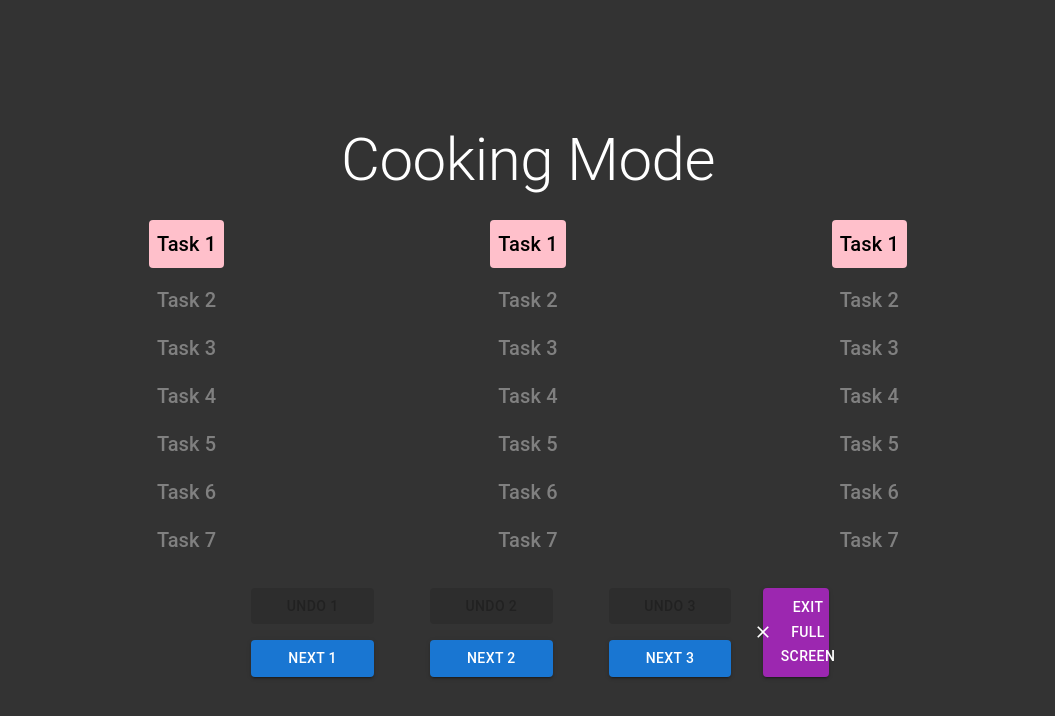
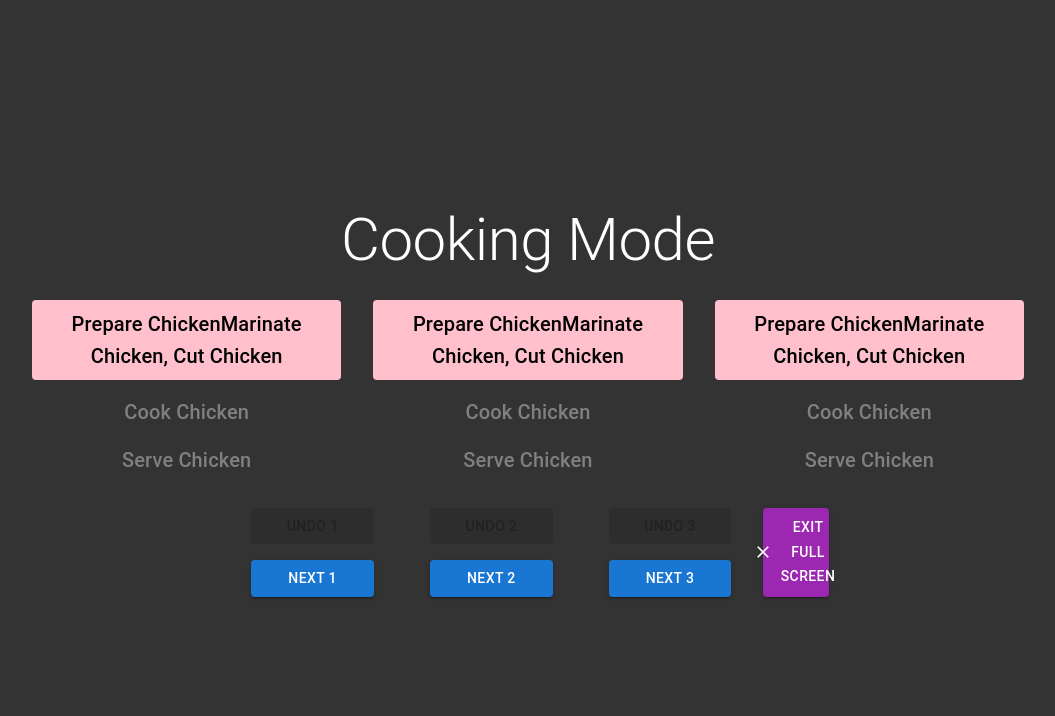
Before and after one commit to singapore2024/Team-6, a React (Vite) app in the folder vite-project/: page / in a window 1280 px wide. Both pictures are taken after a click on the button 772 px from the left and 314 px from the top of the page. Shown: the top 716 px of the page, without its empty margins (112-1167 px from the left). Built offline with nearby package versions, Linux system fonts and the light colour scheme.

Commit message:
Background

```diff
--- a/vite-project/src/App.css
+++ b/vite-project/src/App.css
@@ -1,37 +1,20 @@
-/* Centering root content with a modern layout */
 #root {
   max-width: 1280px;
   margin: 0 auto;
   padding: 2rem;
   text-align: center;
-  background: white;
-  border-radius: 12px;
-  box-shadow: 0 10px 20px rgba(0, 0, 0, 0.1);
-  color: #ffffff;
 }
-
-/* Logo styling with smooth animation and hover effects */
 .logo {
   height: 6em;
   padding: 1.5em;
   will-change: filter;
-  transition: transform 300ms ease, filter 300ms ease;
-  filter: drop-shadow(0 0 1em rgba(255, 255, 255, 0.6));
-  cursor: pointer;
+  transition: filter 300ms;
 }
 .logo:hover {
-  transform: scale(1.1);
   filter: drop-shadow(0 0 2em #646cffaa);
 }
 .logo.react:hover {
   filter: drop-shadow(0 0 2em #61dafbaa);
-}
-
-/* Smooth logo spinning animation for React logo */
-@media (prefers-reduced-motion: no-preference) {
-  a:nth-of-type(2) .logo {
-    animation: logo-spin infinite 20s linear;
-  }
 }
 @keyframes logo-spin {
   from {
@@ -41,91 +24,14 @@
     transform: rotate(360deg);
   }
 }
-
-/* Card container with modern box shadow and smooth hover effect */
+@media (prefers-reduced-motion: no-preference) {
+  a:nth-of-type(2) .logo {
+    animation: logo-spin infinite 20s linear;
+  }
+}
 .card {
   padding: 2em;
-  background-color: rgba(255, 255, 255, 0.1);
-  backdrop-filter: blur(10px);
-  border-radius: 10px;
-  box-shadow: 0 10px 30px rgba(0, 0, 0, 0.2);
-  transition: transform 0.3s ease, box-shadow 0.3s ease;
 }
-.card:hover {
-  transform: translateY(-5px);
-  box-shadow: 0 15px 40px rgba(0, 0, 0, 0.3);
+.read-the-docs {
+  color: #888;
 }
-
-/* Typography for readability */
-h1 {
-  font-size: 3.2em;
-  line-height: 1.1;
-  font-weight: bold;
-  color: #fff;
-}
-
-/* Link and hover styles for a modern, sleek look */
-a {
-  font-weight: 600;
-  color: #e0e0ff;
-  text-decoration: none;
-  transition: color 0.2s ease;
-}
-a:hover {
-  color: #c5c8ff;
-}
-
-/* Modern, minimal button style with hover effects */
-button {
-  border-radius: 12px;
-  border: 1px solid transparent;
-  padding: 0.8em 1.5em;
-  font-size: 1.1em;
-  font-weight: 600;
-  font-family: inherit;
-  background-color: #ff6f61;
-  color: #fff;
-  cursor: pointer;
-  transition: background-color 0.25s ease, transform 0.25s ease;
-  box-shadow: 0 8px 20px rgba(0, 0, 0, 0.15);
-}
-button:hover {
-  background-color: #ff8466;
-  transform: translateY(-3px);
-}
-button:focus,
-button:focus-visible {
-  outline: none;
-  border-color: #ffb3b3;
-}
-
-/* Reduced motion preference support */
-@media (prefers-reduced-motion: reduce) {
-  * {
-    transition: none !important;
-  }
-}
-
-/* Responsive typography and spacing */
-@media (max-width: 768px) {
-  h1 {
-    font-size: 2.5em;
-  }
-  .card {
-    padding: 1.5em;
-  }
-}
-
-/* Color scheme changes for light theme */
-@media (prefers-color-scheme: light) {
-  :root {
-    color: #213547;
-    background-color: #ffffff;
-  }
-  a:hover {
-    color: #747bff;
-  }
-  button {
-    background-color: #ff4d4d;
-  }
-}
--- a/vite-project/src/CookingMode.tsx
+++ b/vite-project/src/CookingMode.tsx
@@ -6,7 +6,13 @@ interface CookingModeProps {
   onExit: () => void;
 }
 
-const tasks = [1, 2, 3, 4, 5, 6, 7]; // Example tasks in ascending order
+const tasks = [1, 2, 3]; // Example tasks in ascending order
+const taskList = ["Prepare Chicken", "Cook Chicken", "Serve Chicken"];
+const taskDescription = [
+    "Marinate Chicken, Cut Chicken",
+    "Set oven to 180 degrees, oven bake for 25 minutes",
+    "Cut into 4 slices"
+];
 
 const CookingMode: React.FC<CookingModeProps> = ({ onExit }) => {
   const [currentTask1, setCurrentTask1] = useState(0);
@@ -86,39 +92,42 @@ const CookingMode: React.FC<CookingModeProps> = ({ onExit }) => {
         <Grid container spacing={4} sx={{ width: '80%' }}>
           <Grid item xs={12} sm={4}>
             <Box sx={{ display: 'flex', flexDirection: 'column', alignItems: 'center' }}>
-              {tasks.map((task) => (
+              {tasks.map((taskNumber) => (
                 <Typography
-                  key={task}
-                  sx={{ ...getTaskStyle(1, task), marginBottom: 2 }}
+                  key={taskNumber}
+                  sx={{ ...getTaskStyle(1, taskNumber), marginBottom: 2 }}
                   variant="h6"
                 >
-                  Task {task}
+                  {taskList[taskNumber - 1]}
+                  {(taskNumber === currentTask1 + 1) && taskDescription[taskNumber - 1] }
                 </Typography>
               ))}
             </Box>
           </Grid>
           <Grid item xs={12} sm={4}>
             <Box sx={{ display: 'flex', flexDirection: 'column', alignItems: 'center' }}>
-              {tasks.map((task) => (
+              {tasks.map((taskNumber) => (
                 <Typography
-                  key={task}
-                  sx={{ ...getTaskStyle(2, task), marginBottom: 2 }}
+                  key={taskNumber}
+                  sx={{ ...getTaskStyle(2, taskNumber), marginBottom: 2 }}
                   variant="h6"
                 >
-                  Task {task}
+                  {taskList[taskNumber - 1]}
+                  {(taskNumber === currentTask2 + 1) && taskDescription[taskNumber - 1] }
                 </Typography>
               ))}
             </Box>
           </Grid>
           <Grid item xs={12} sm={4}>
             <Box sx={{ display: 'flex', flexDirection: 'column', alignItems: 'center' }}>
-              {tasks.map((task) => (
+              {tasks.map((taskNumber) => (
                 <Typography
-                  key={task}
-                  sx={{ ...getTaskStyle(3, task), marginBottom: 2 }}
+                  key={taskNumber}
+                  sx={{ ...getTaskStyle(3, taskNumber), marginBottom: 2 }}
                   variant="h6"
                 >
-                  Task {task}
+                  {taskList[taskNumber - 1]}
+                  {(taskNumber === currentTask3 + 1) && taskDescription[taskNumber - 1] }
                 </Typography>
               ))}
             </Box>
```
